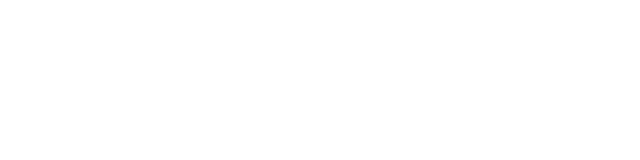
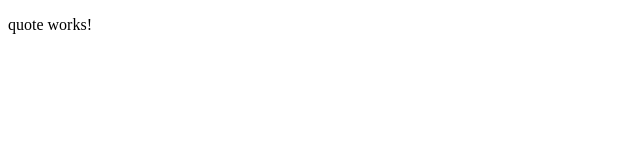
Before and after one commit to Gladys-nimo/Quote, an Angular app in the folder quote/: page / in a window 1280 px wide. Shown: the top 160 px of the page, without its empty margins (0-640 px from the left). Built offline with nearby package versions, Linux system fonts and the light colour scheme.

Commit message:
added a class

```diff
--- a/quote/src/app/app.component.html
+++ b/quote/src/app/app.component.html
@@ -1,4 +1,6 @@
-
+<div>
+  <app-quote></app-quote>
+</div>
 
 
 
--- /dev/null
+++ b/quote/src/app/quote.ts
@@ -0,0 +1,2 @@
+export class Quote {
+}
```
Also changed, not shown: 1 other file (tests, documents, lock files or other folders).
